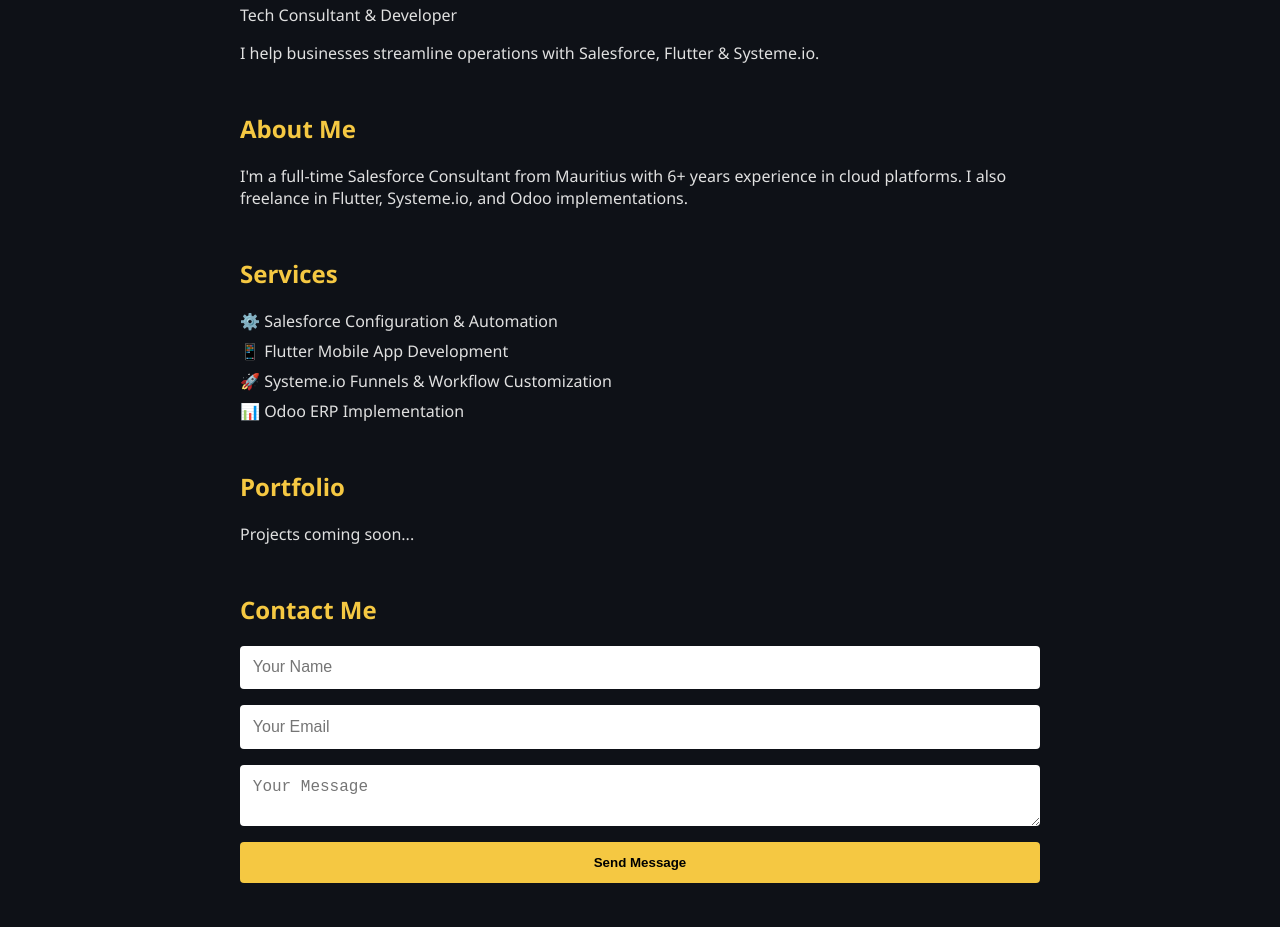
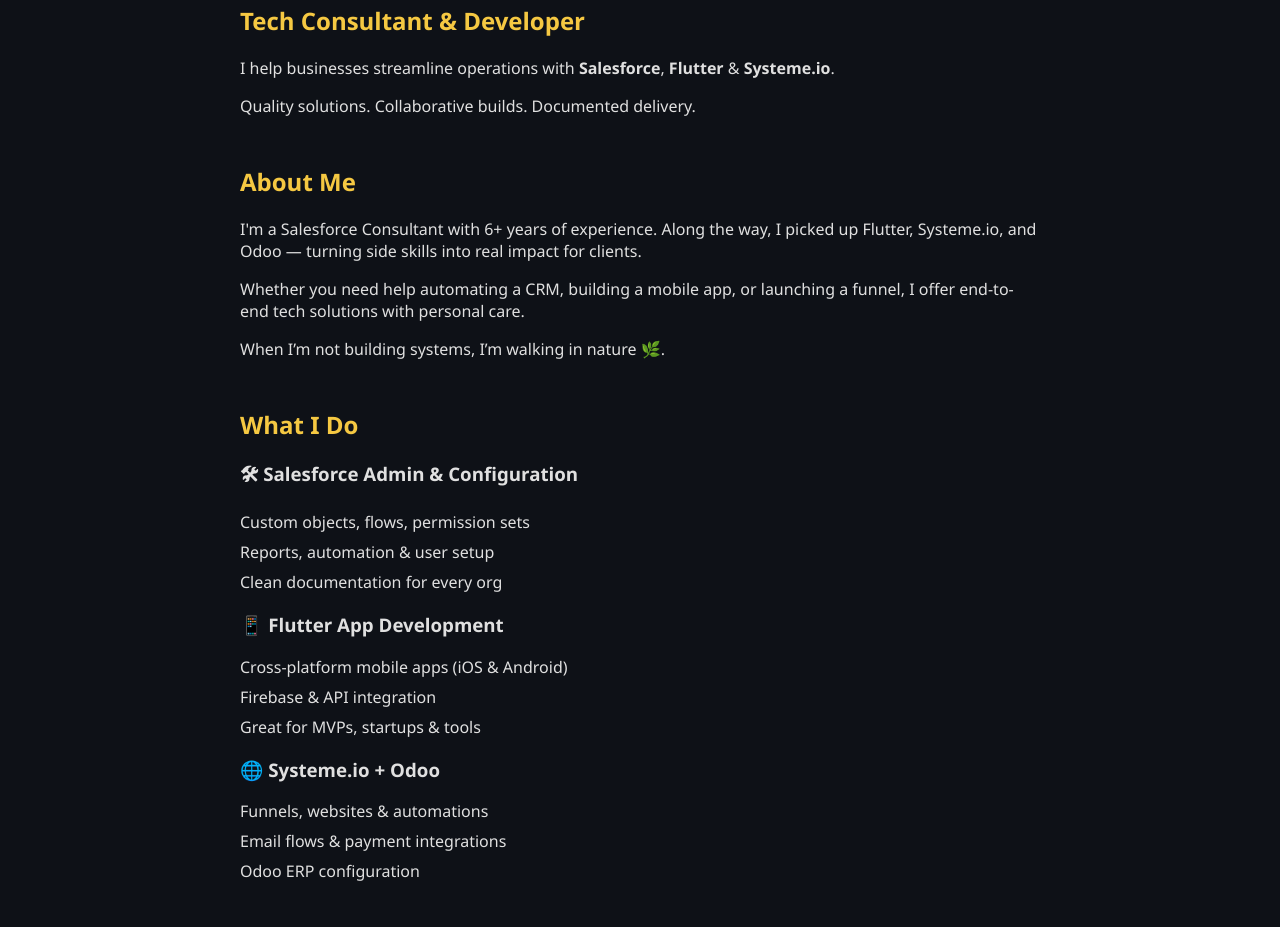
Before and after one commit to Rikeelesh/rikeelesh.github.io, a plain HTML site: page index.html in a window 1280 px wide. Shown: the part 146-1073 px from the top of the page. Drawn offline with Linux system fonts and the light colour scheme.

Commit message:
Update index.html

```diff
--- a/index.html
+++ b/index.html
@@ -2,50 +2,77 @@
 <html lang="en">
 <head>
   <meta charset="UTF-8" />
-  <meta name="viewport" content="width=device-width, initial-scale=1.0" />
-  <title>RIk | Salesforce Consultant</title>
+  <meta name="viewport" content="width=device-width, initial-scale=1.0"/>
+  <title>RIk | Tech Consultant</title>
   <link rel="stylesheet" href="style.css" />
 </head>
 <body class="dark">
   <header>
     <div class="logo">R<span class="accent">Ik</span></div>
     <nav>
+      <a href="#home">Home</a>
       <a href="#about">About</a>
-      <a href="#services">Services</a>
-      <a href="#projects">Projects</a>
+      <a href="#services">What I Do</a>
       <a href="#contact">Contact</a>
       <button id="theme-toggle">☀️</button>
     </nav>
   </header>
 
   <main>
-    <section id="hero">
-      <h1>Hello, I'm <span class="accent">Rikeelesh</span></h1>
-      <p>Tech Consultant & Developer</p>
-      <p>I help businesses streamline operations with Salesforce, Flutter & Systeme.io.</p>
+    <!-- Home Section -->
+    <section id="home" class="full-section">
+      <div class="content">
+        <h1>Hi, I’m <span class="accent">Rik</span> 👋</h1>
+        <h2>Tech Consultant & Developer</h2>
+        <p>I help businesses streamline operations with <strong>Salesforce</strong>, <strong>Flutter</strong> & <strong>Systeme.io</strong>.</p>
+        <p class="tagline">Quality solutions. Collaborative builds. Documented delivery.</p>
+      </div>
     </section>
 
-    <section id="about">
+    <!-- About Section -->
+    <section id="about" class="full-section">
+      <div class="content">
         <h2>About Me</h2>
-      <p>I'm a full-time Salesforce Consultant from Mauritius with 6+ years experience in cloud platforms. I also freelance in Flutter, Systeme.io, and Odoo implementations.</p>
+        <p>I'm a Salesforce Consultant with 6+ years of experience. Along the way, I picked up Flutter, Systeme.io, and Odoo — turning side skills into real impact for clients.</p>
+        <p>Whether you need help automating a CRM, building a mobile app, or launching a funnel, I offer end-to-end tech solutions with personal care.</p>
+        <p>When I’m not building systems, I’m walking in nature 🌿.</p>
+      </div>
     </section>
 
-    <section id="services">
-      <h2>Services</h2>
+    <!-- Services Section -->
+    <section id="services" class="full-section">
+      <div class="content">
+        <h2>What I Do</h2>
+        <div class="service">
+          <h3>🛠 Salesforce Admin & Configuration</h3>
           <ul>
-        <li>⚙️ Salesforce Configuration & Automation</li>
-        <li>📱 Flutter Mobile App Development</li>
-        <li>🚀 Systeme.io Funnels & Workflow Customization</li>
-        <li>📊 Odoo ERP Implementation</li>
+            <li>Custom objects, flows, permission sets</li>
+            <li>Reports, automation & user setup</li>
+            <li>Clean documentation for every org</li>
           </ul>
+        </div>
+        <div class="service">
+          <h3>📱 Flutter App Development</h3>
+          <ul>
+            <li>Cross-platform mobile apps (iOS & Android)</li>
+            <li>Firebase & API integration</li>
+            <li>Great for MVPs, startups & tools</li>
+          </ul>
+        </div>
+        <div class="service">
+          <h3>🌐 Systeme.io + Odoo</h3>
+          <ul>
+            <li>Funnels, websites & automations</li>
+            <li>Email flows & payment integrations</li>
+            <li>Odoo ERP configuration</li>
+          </ul>
+        </div>
+      </div>
     </section>
 
-    <section id="projects">
-      <h2>Portfolio</h2>
-      <p>Projects coming soon...</p>
-    </section>
-
-    <section id="contact">
+    <!-- Contact Section -->
+    <section id="contact" class="full-section">
+      <div class="content">
         <h2>Contact Me</h2>
         <form action="https://formspree.io/f/yourformid" method="POST">
           <input type="text" name="name" placeholder="Your Name" required />
@@ -53,6 +80,7 @@
           <textarea name="message" placeholder="Your Message" required></textarea>
           <button type="submit">Send Message</button>
         </form>
+      </div>
     </section>
   </main>
 
```
Lines whose indentation alone changed are shown as unchanged.
